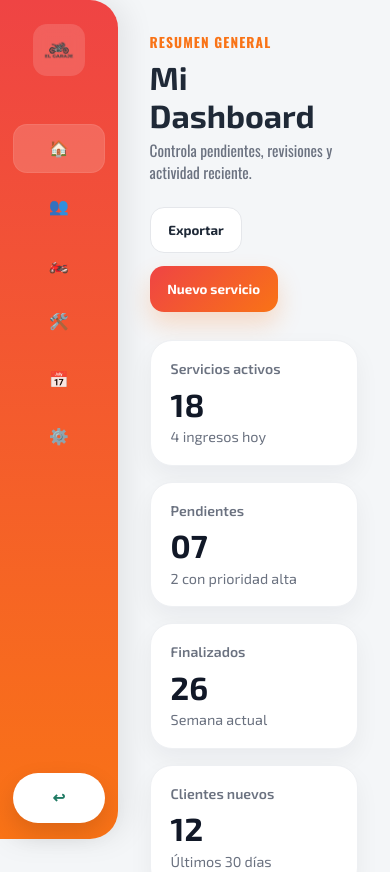
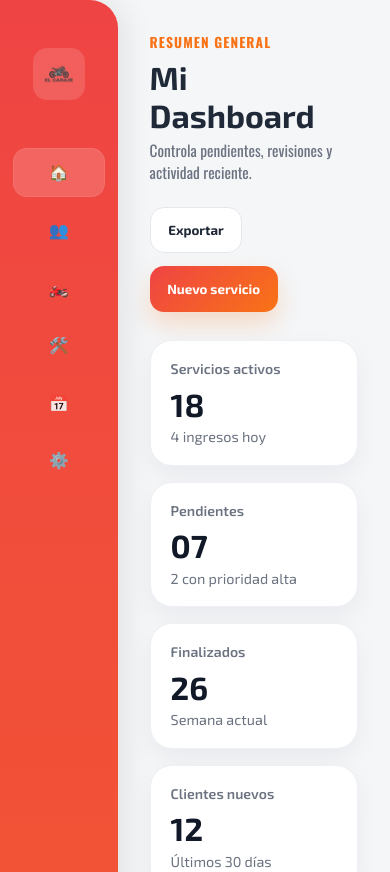
Before and after one commit to Jefferson455/tallerMotosApp, an Angular app: page /dashboard in a window 390 px wide. Shown: the top 872 px of the page. Built offline with nearby package versions, Linux system fonts and the light colour scheme; sample sign-in values are in the browser's storage.

Commit message:
fix & style: fixed aside no responsive with screens now is responsive :)

```diff
--- a/src/app/components/shared/asidebar/asidebar.scss
+++ b/src/app/components/shared/asidebar/asidebar.scss
@@ -2,10 +2,12 @@
 
 .sidebar {
   width: 280px;
-  min-height: 95.6vh;
+  min-height: 100%;
   background: linear-gradient(180deg, v.$color-danger 0%, v.$color-secondary 100%);
   color: #ffffff;
-  padding: 1.5rem 1.25rem;
+  //padding: 1.5rem 1.25rem;
+  padding-left: 1.5rem;
+  padding-right: 1.5rem;
   display: flex;
   flex-direction: column;
   justify-content: space-between;
@@ -14,6 +16,7 @@
   box-shadow: 8px 0 30px rgba(0, 0, 0, 0.08);
 
   &__top {
+    padding-top: 1.5rem;
     display: flex;
     flex-direction: column;
   }
@@ -106,6 +109,7 @@
 
   &__bottom {
     padding-top: 1.5rem;
+    padding-bottom: 1.5rem;
   }
 
   &__logout {
```
